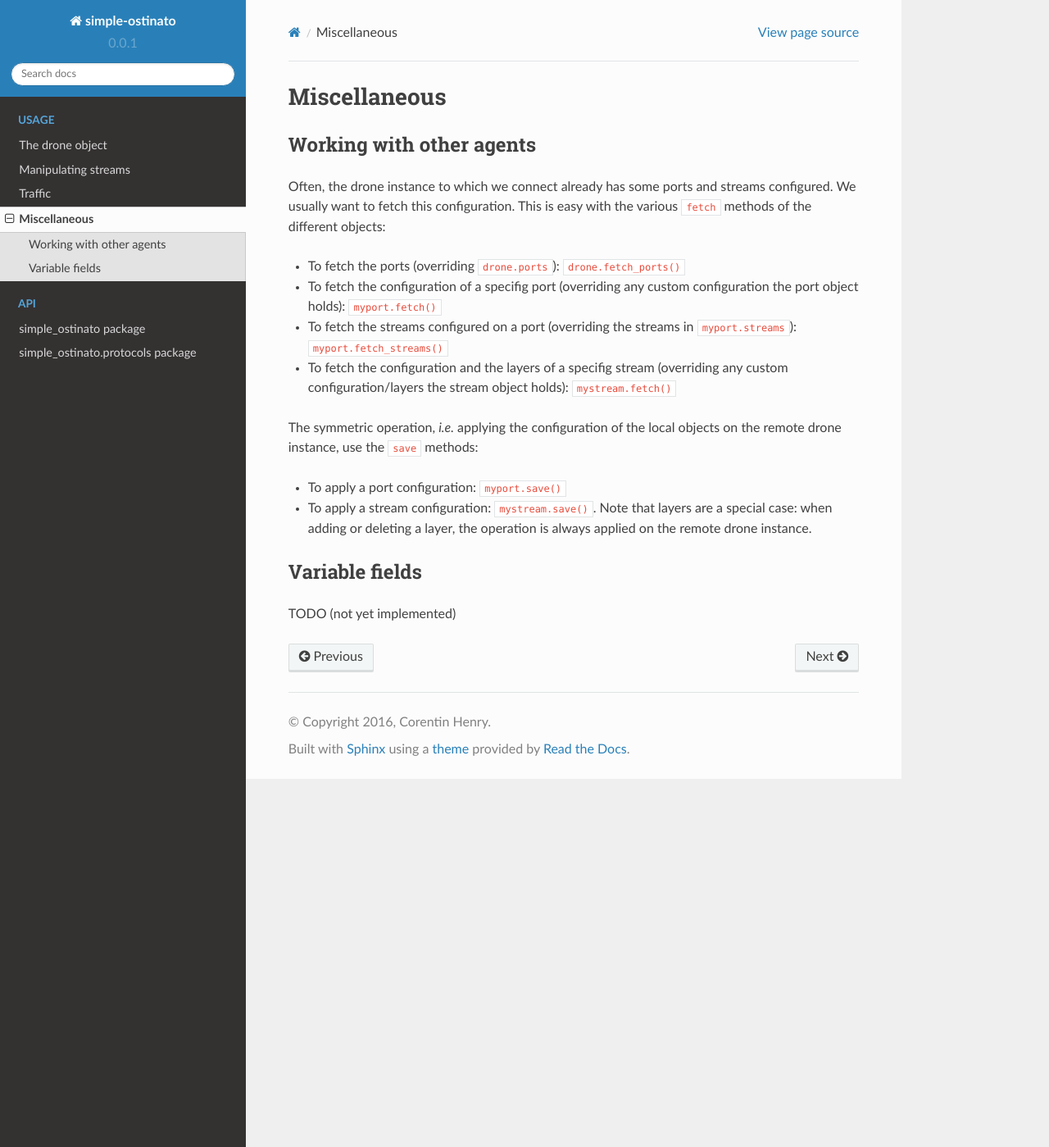
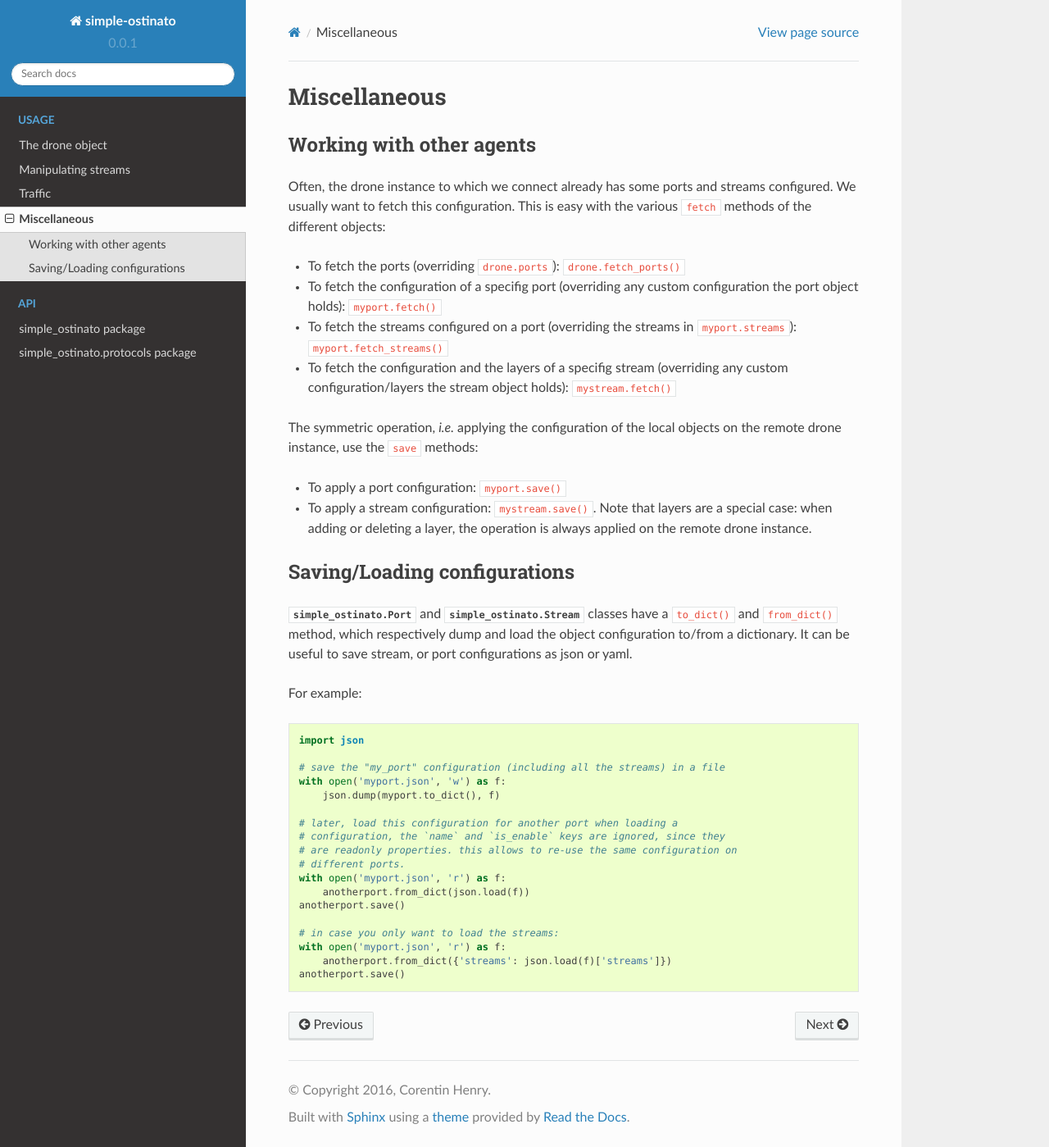
Before and after one commit to little-dude/simple-ostinato, a Sphinx documentation site: the page built from doc/source/miscellaneous.rst, in a window 1280 px wide and 1399 px high. Shown: the whole window at 82% size. Built offline with Sphinx 7.4.7 and the Read the Docs theme 2.0.0, drawn with Linux system fonts in a browser that asks for light colours.

Commit message:
update documentation

```diff
--- a/doc/source/miscellaneous.rst
+++ b/doc/source/miscellaneous.rst
@@ -27,8 +27,34 @@ on the remote drone instance, use the ``save`` methods:
   special case: when adding or deleting a layer, the operation is always
   applied on the remote drone instance.
 
----------------
-Variable fields
----------------
+-----------------------------
+Saving/Loading configurations
+-----------------------------
 
-TODO (not yet implemented)
+:class:`simple_ostinato.Port` and :class:`simple_ostinato.Stream` classes have
+a ``to_dict()`` and ``from_dict()`` method, which respectively dump and load
+the object configuration to/from a dictionary. It can be useful to save stream,
+or port configurations as json or yaml.
+
+For example:
+
+.. code-block:: python
+
+    import json
+
+    # save the "my_port" configuration (including all the streams) in a file
+    with open('myport.json', 'w') as f:
+        json.dump(myport.to_dict(), f)
+
+    # later, load this configuration for another port when loading a
+    # configuration, the `name` and `is_enable` keys are ignored, since they
+    # are readonly properties. this allows to re-use the same configuration on
+    # different ports.
+    with open('myport.json', 'r') as f:
+        anotherport.from_dict(json.load(f))
+    anotherport.save()
+
+    # in case you only want to load the streams:
+    with open('myport.json', 'r') as f:
+        anotherport.from_dict({'streams': json.load(f)['streams']})
+    anotherport.save()
```
Also changed, not shown: doc/source/streams.rst (+15 -0 lines).
